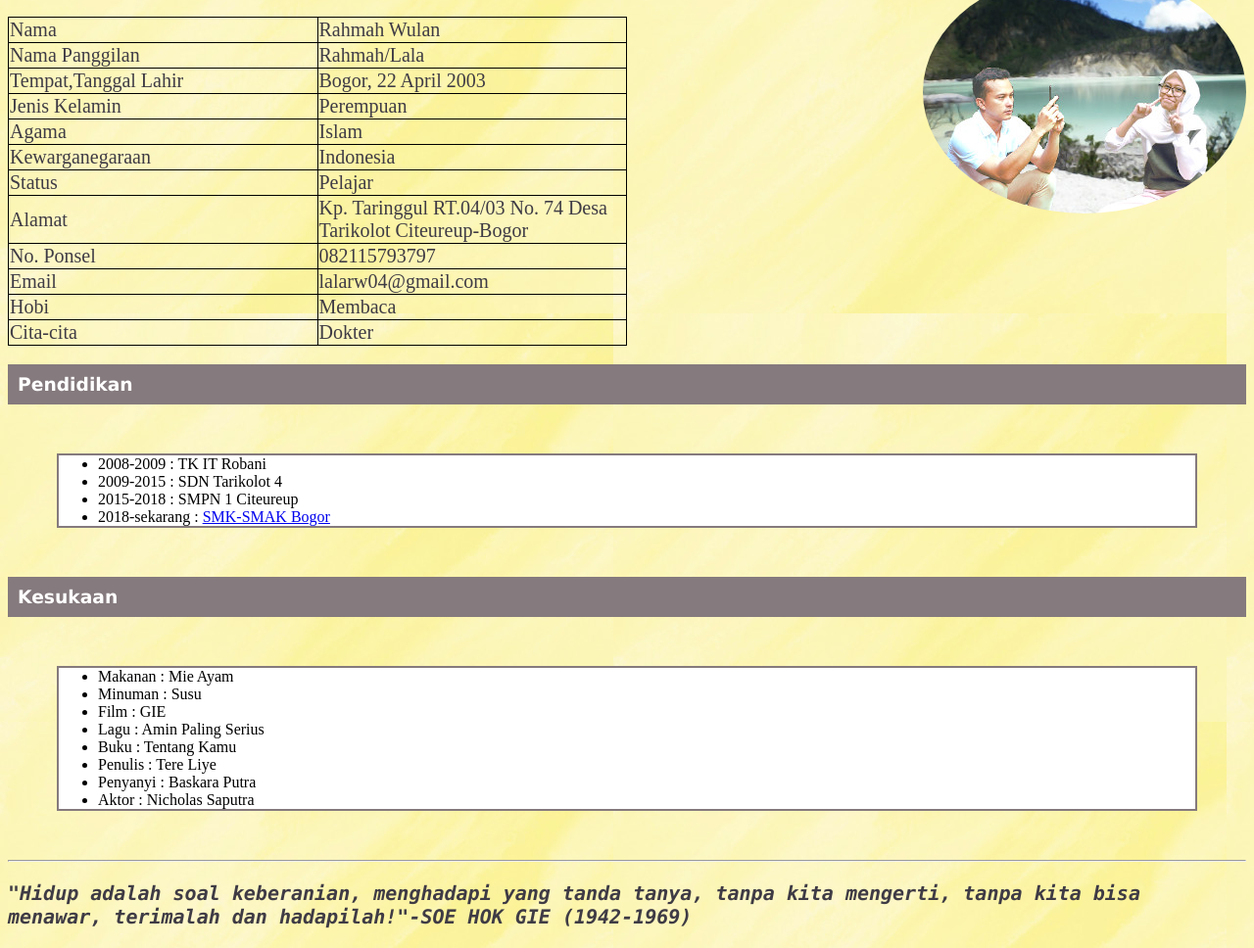
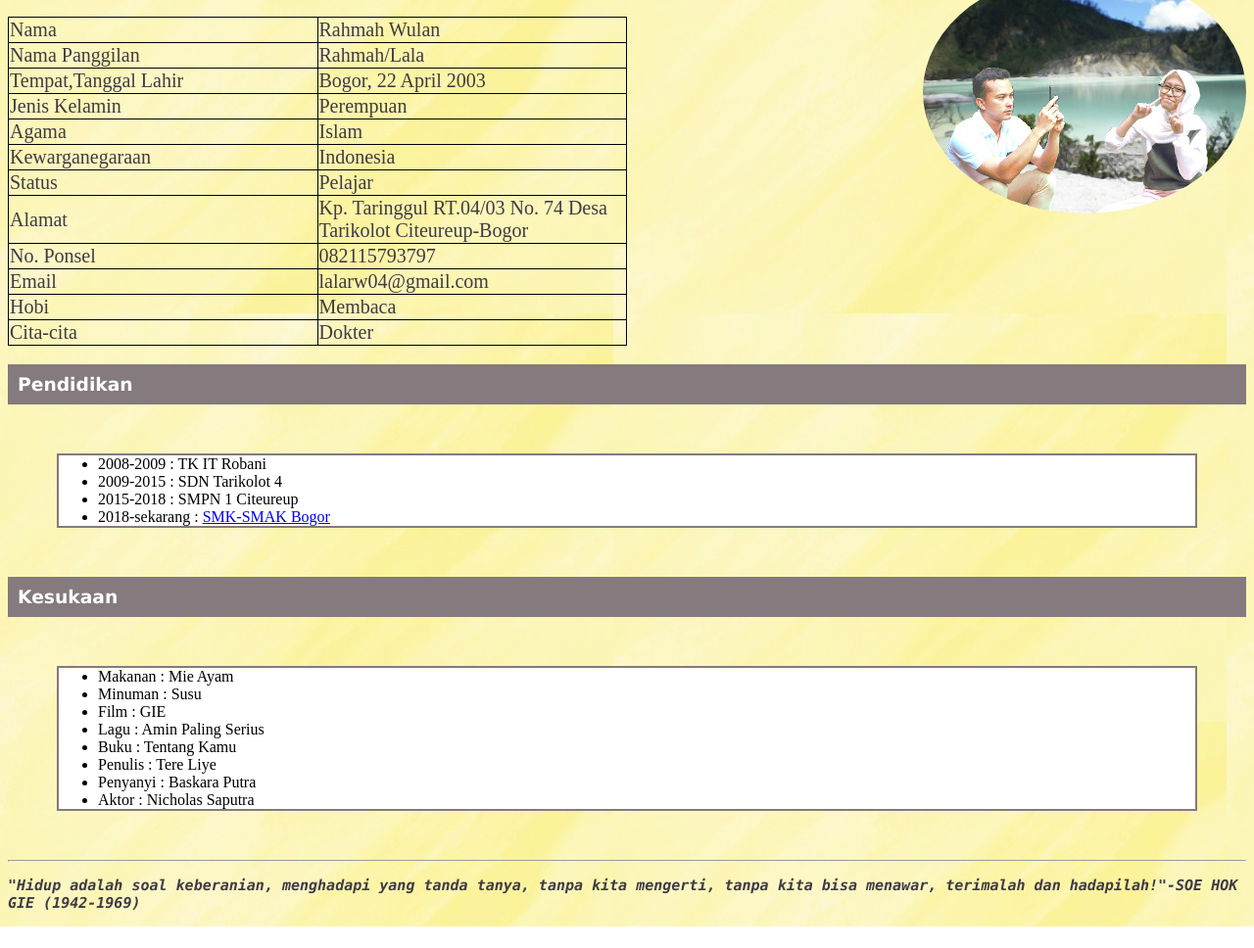
Before and after one commit to rahmahwulan64/rahmahwulan64.github.io, a plain HTML site: page index.html in a window 1280 px wide. Shown: the part 97-1065 px from the top of the page at 98% size. After the commit the page ends 1043 px from the top, so only its background shows below. Drawn offline with Linux system fonts and the light colour scheme.

Commit message:
Update index.css

```diff
--- a/index.css
+++ b/index.css
@@ -12,4 +12,4 @@ img{border-radius: 50%;float: right}
 h3 {background-color:hsl(342, 4%, 50%);color:white;padding: 10px;font-family: verdana}
 ul {border: 2px solid hsl(342, 4%, 50%); margin: 50px;background-color: white; font-family: Alef}
 
-p{color:rgb(63, 59, 69); font-size: 10px; font-family: Lucida Console;font-style: italic;font-weight: bold;font-size: 20px }
+p{color:rgb(63, 59, 69); font-size: 15px; font-family: Lucida Console;font-style: italic;font-weight: bold}
```
